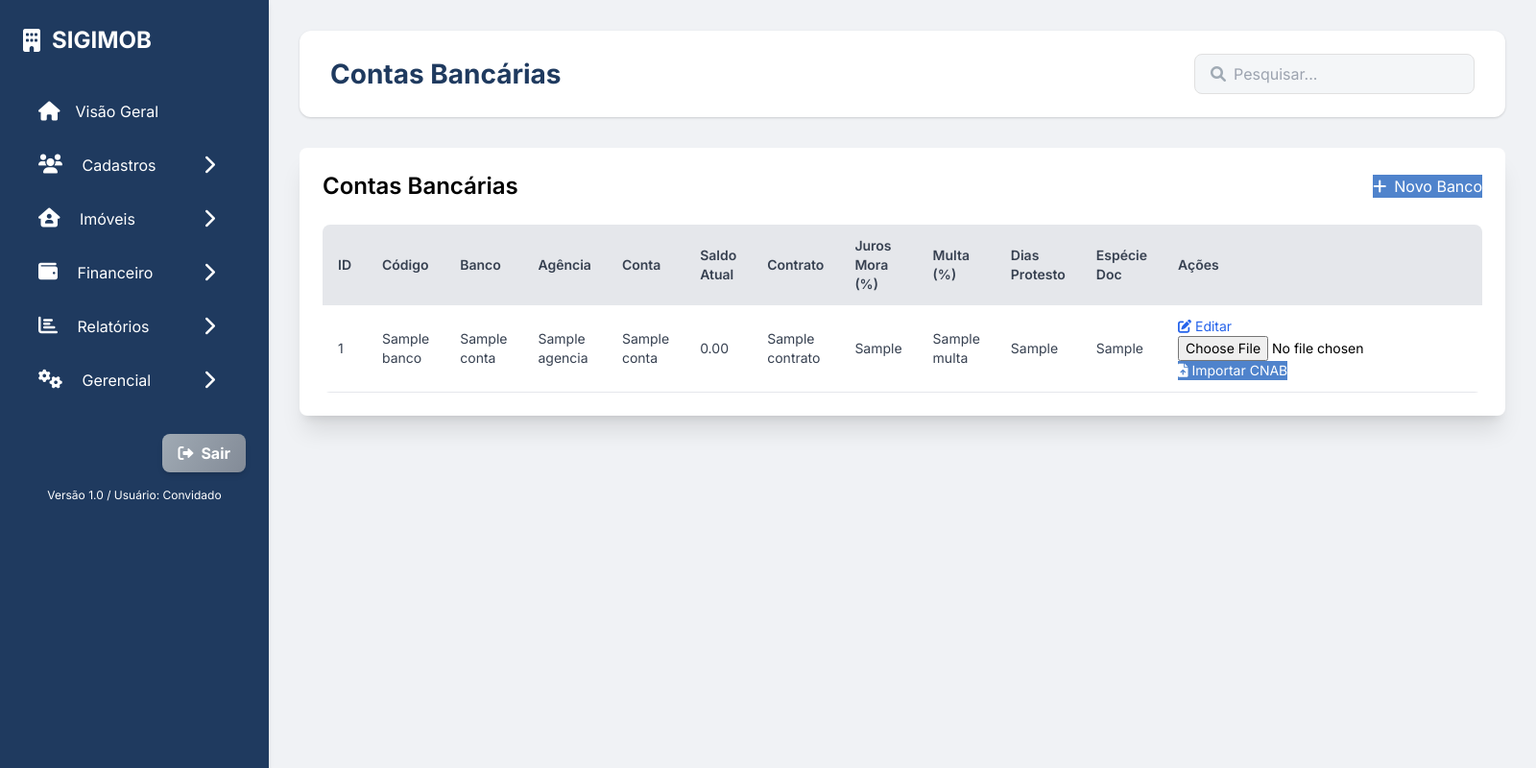
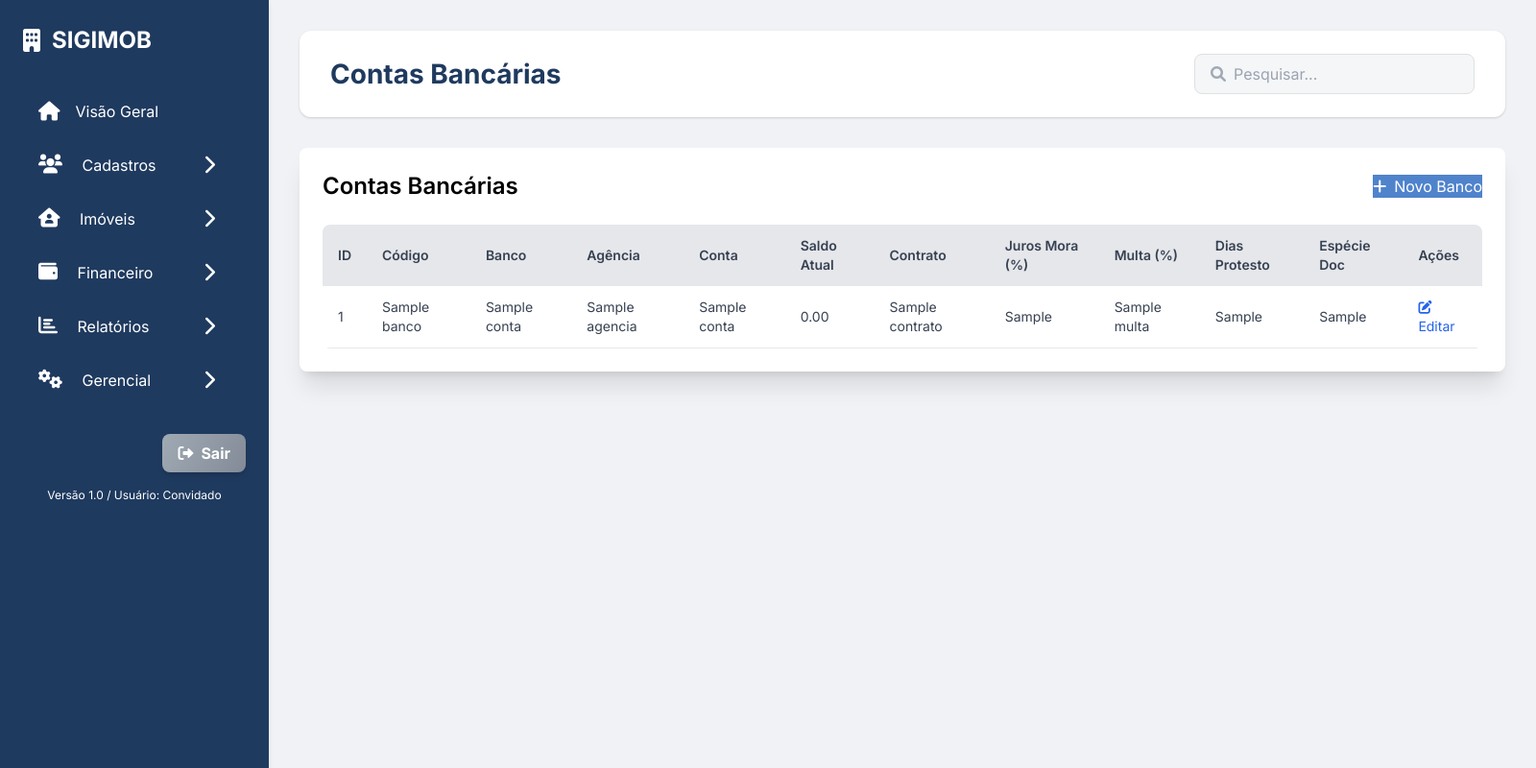
Before and after one commit to FabioVRocha/SIGIMOB, a Flask app: template templates/financeiro/bancos/list.html in a window 1600 px wide. Shown: the whole page at 96% size. Run offline with Flask 3, Linux system fonts and the light colour scheme; the template is opened without the code that fills it: most values are stand-ins (such as "Sample title", 1, 10 or a date in 2020); some libraries are stand-ins or nearby versions.

Commit message:
Lista de Bancos

```diff
--- a/templates/financeiro/bancos/list.html
+++ b/templates/financeiro/bancos/list.html
@@ -45,13 +45,9 @@
                 <td class="py-3 px-4 text-sm text-gray-700">{{ b.dias_protesto }}</td>
                 <td class="py-3 px-4 text-sm text-gray-700">{{ b.especie_documento }}</td>
                 <td class="py-3 px-4 text-sm">
-                    <a href="{{ url_for('bancos_edit', id=b.id) }}" class="text-blue-600 hover:text-blue-800 mr-3">
+                    <a href="{{ url_for('bancos_edit', id=b.id) }}" class="text-blue-600 hover:text-blue-800">
                         <i class="fas fa-edit"></i> Editar
                     </a>
-                    <form action="{{ url_for('banco_importar_cnab', conta_id=b.id) }}" method="POST" enctype="multipart/form-data" class="inline-block">
-                        <input type="file" name="arquivo" class="form-input text-sm" required>
-                        <button type="submit" class="btn-primary text-sm"><i class="fas fa-file-upload"></i> Importar CNAB</button>
-                    </form>
                 </td>
             </tr>
             {% endfor %}
```
